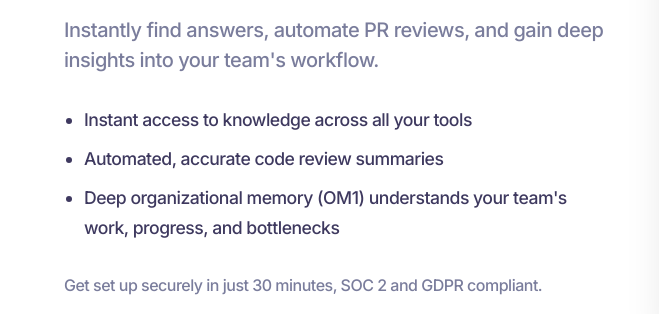
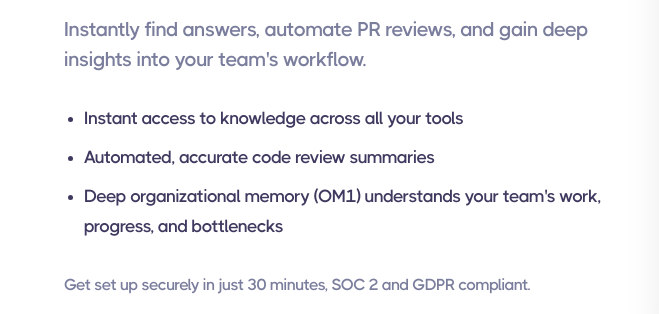
Before and after one commit to DhruvKapadia00/village-engineering-landing-page, a plain HTML site: page index.html in a window 1280 px wide. Shown: the part 474-788 px from the top of the page, 0-659 px from the left. Drawn offline with Linux system fonts and the light colour scheme.

Commit message:
Update font to THICCCBOI SemiBold for bullet points and other text elements

```diff
--- a/styles.css
+++ b/styles.css
@@ -215,6 +215,22 @@ p, li, a, span, button, input, textarea, select, label {
     color: var(--neutral-600);
     line-height: 1.667em;
     text-align: center;
+}
+
+/* Add THICCCBOI SemiBold to specific elements */
+.hero-bullets li,
+.subtitle,
+.section-description,
+.feature-item p,
+.beyond-item p,
+.step p,
+.comparison-cell p,
+.risk-reversal,
+.tagline,
+.copyright,
+.trademark {
+    font-family: "THICCCBOI", sans-serif;
+    font-weight: 600;
 }
 
 /* Header and Navigation */
```
